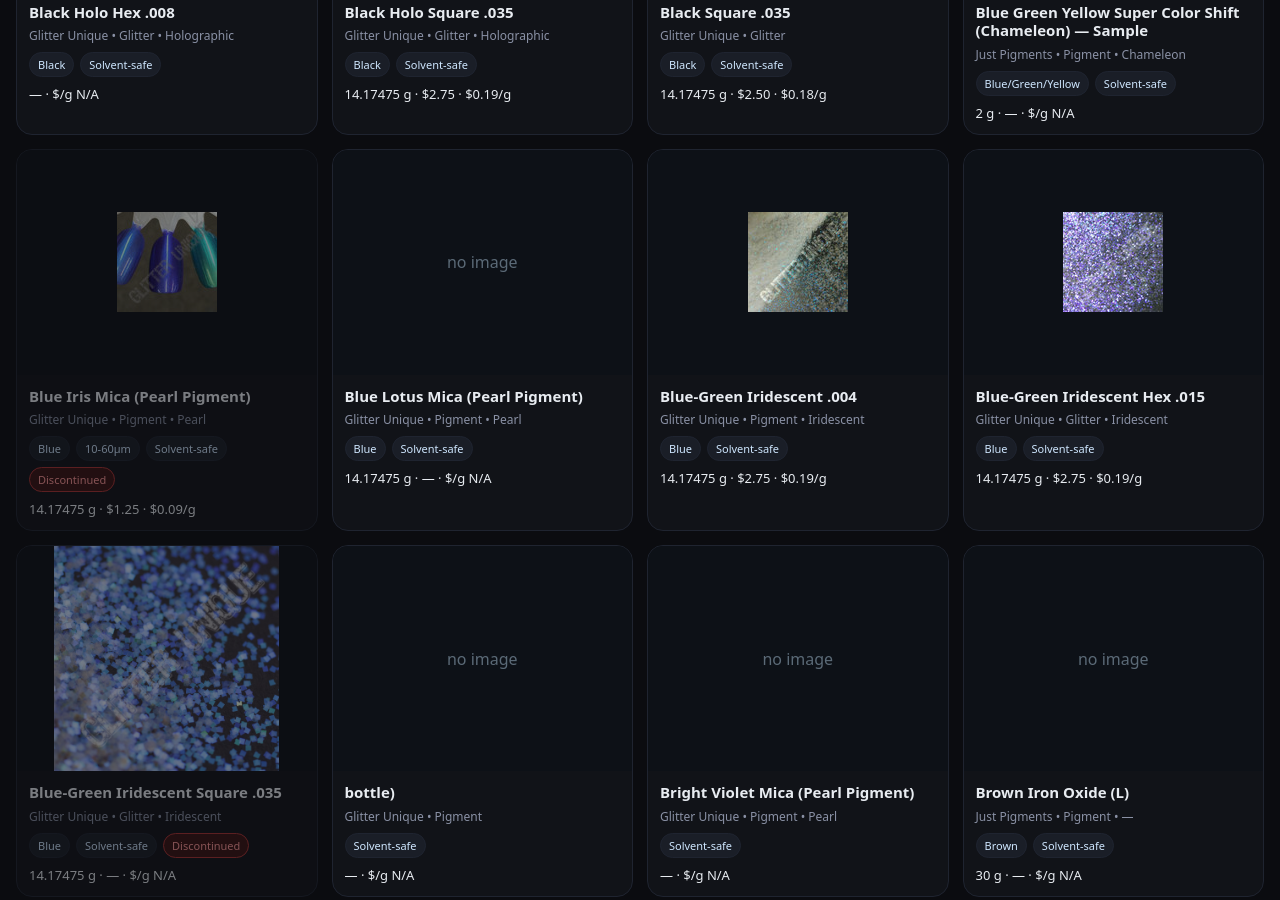
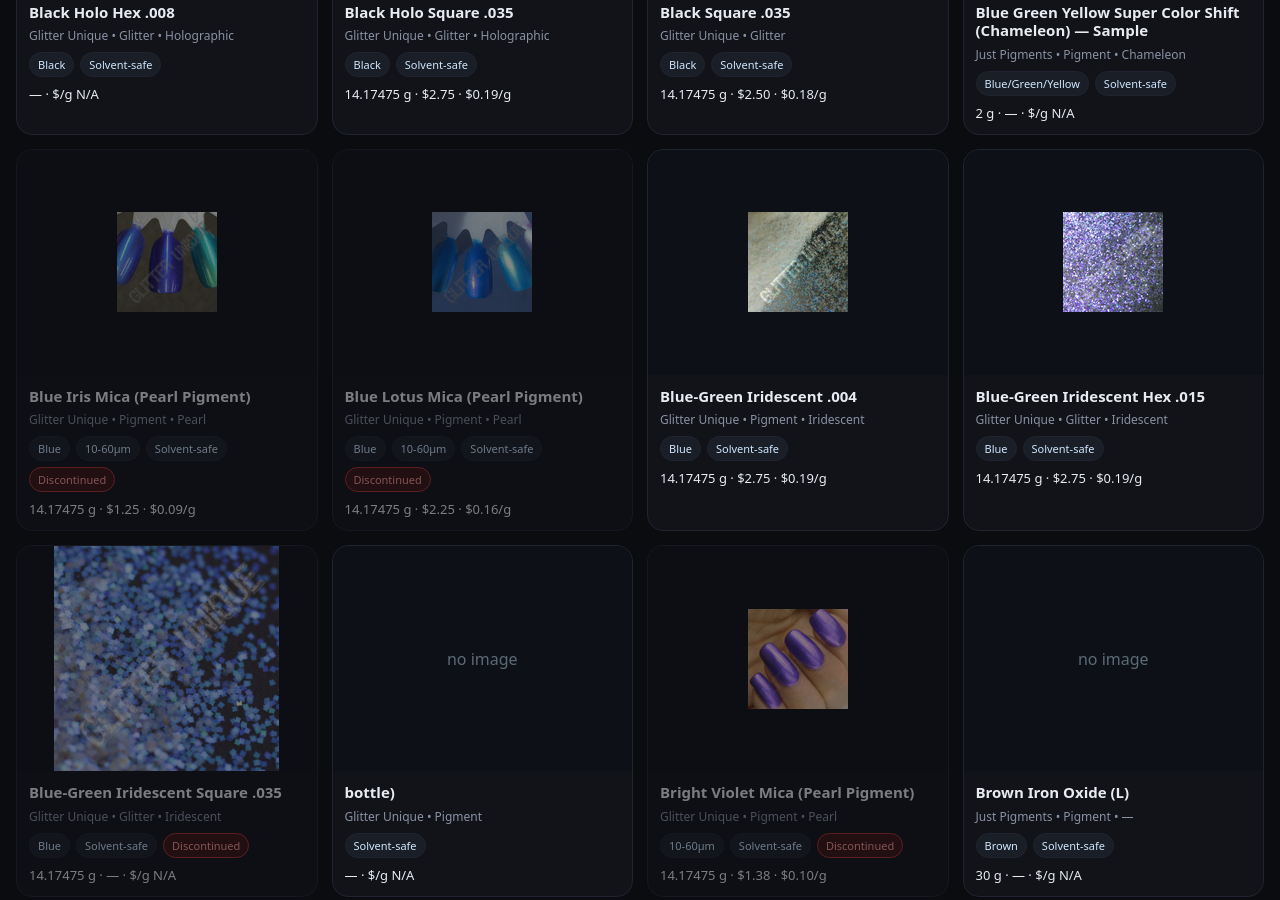
Before and after one commit to Verasynpolish/Ilitthid-Ink-Inventory, a plain HTML site: page index.html in a window 1280 px wide. Shown: the part 889-1789 px from the top of the page. Drawn offline with Linux system fonts and the light colour scheme.

Commit message:
Update index.html

```diff
--- a/index.html
+++ b/index.html
@@ -467,16 +467,16 @@
     "category": "Pigment",
     "finish": "",
     "color": "Purple",
-    "particle_size_microns": "",
+    "particle_size_microns": "1-5",
     "solvent_safe": true,
     "weight_g": 14.17475,
     "volume_ml": null,
-    "price_usd": null,
+    "price_usd": 5,
     "order_id": "45609",
     "order_date": "2025-08-25",
     "location": "",
     "notes": "1/2 oz",
-    "image_url": ""
+    "image_url": "glitterunique_neonpurple.jpg"
   },
   {
     "id": "NRDPIG-0001",
@@ -485,16 +485,16 @@
     "category": "Pigment",
     "finish": "",
     "color": "Red",
-    "particle_size_microns": "",
+    "particle_size_microns": "1-5",
     "solvent_safe": true,
-    "weight_g": null,
+    "weight_g": 14.17475,
     "volume_ml": null,
-    "price_usd": null,
+    "price_usd": 5,
     "order_id": "45609",
     "order_date": "2025-08-25",
     "location": "",
     "notes": "1 teaspoon",
-    "image_url": ""
+    "image_url": "glitterunique_neonred.jpg"
   },
   {
     "id": "NYLPIG-0001",
@@ -503,16 +503,16 @@
     "category": "Pigment",
     "finish": "",
     "color": "",
-    "particle_size_microns": "",
+    "particle_size_microns": "1-5",
     "solvent_safe": true,
-    "weight_g": null,
+    "weight_g": 14.17475,
     "volume_ml": null,
-    "price_usd": null,
+    "price_usd": 5,
     "order_id": "45609",
     "order_date": "2025-08-25",
     "location": "",
     "notes": "1 teaspoon",
-    "image_url": ""
+    "image_url": "glitterunique_neonyellow.jpg"
   },
   {
     "id": "BLLTSM-0002",
@@ -521,16 +521,17 @@
     "category": "Pigment",
     "finish": "Pearl",
     "color": "Blue",
-    "particle_size_microns": "",
+    "particle_size_microns": "10-60",
     "solvent_safe": true,
     "weight_g": 14.17475,
     "volume_ml": null,
-    "price_usd": null,
+    "price_usd": 2.25,
     "order_id": "45609",
     "order_date": "2025-08-25",
     "location": "",
+    "discontinued": true,
     "notes": "1/2 oz",
-    "image_url": ""
+    "image_url": "glitterunique_bluelotusmica.jpg"
   },
   {
     "id": "BVTM-0001",
@@ -539,16 +540,17 @@
     "category": "Pigment",
     "finish": "Pearl",
     "color": "",
-    "particle_size_microns": "",
+    "particle_size_microns": "10-60",
     "solvent_safe": true,
-    "weight_g": null,
+    "weight_g": 14.17475,
     "volume_ml": null,
-    "price_usd": null,
+    "price_usd": 1.38,
     "order_id": "45609",
     "order_date": "2025-08-25",
     "location": "",
+    "discontinued": true,
     "notes": "1 teaspoon",
-    "image_url": ""
+    "image_url": "glitterunique_brightvioletmica.jpg"
   },
   {
     "id": "SLVHLGLX-0002",
@@ -557,16 +559,16 @@
     "category": "Glitter",
     "finish": "Holographic",
     "color": "Silver",
-    "particle_size_microns": "",
+    "particle_size_microns": "200",
     "solvent_safe": true,
     "weight_g": 14.17475,
     "volume_ml": null,
-    "price_usd": null,
+    "price_usd": 9,
     "order_id": "45609",
     "order_date": "2025-08-25",
     "location": "",
     "notes": "1/2 oz",
-    "image_url": ""
+    "image_url": "glitterunique_silvergalaxyholo.jpg"
   },
   {
     "id": "SLVHLGLX004-0002",
@@ -579,12 +581,12 @@
     "solvent_safe": true,
     "weight_g": 14.17475,
     "volume_ml": null,
-    "price_usd": null,
+    "price_usd": 9,
     "order_id": "45609",
     "order_date": "2025-08-25",
     "location": "",
     "notes": "1/2 oz",
-    "image_url": ""
+    "image_url": "glitterunique_silvergalaxy.004.jpg"
   },
   {
     "id": "BLKHLH004-0002",
```
